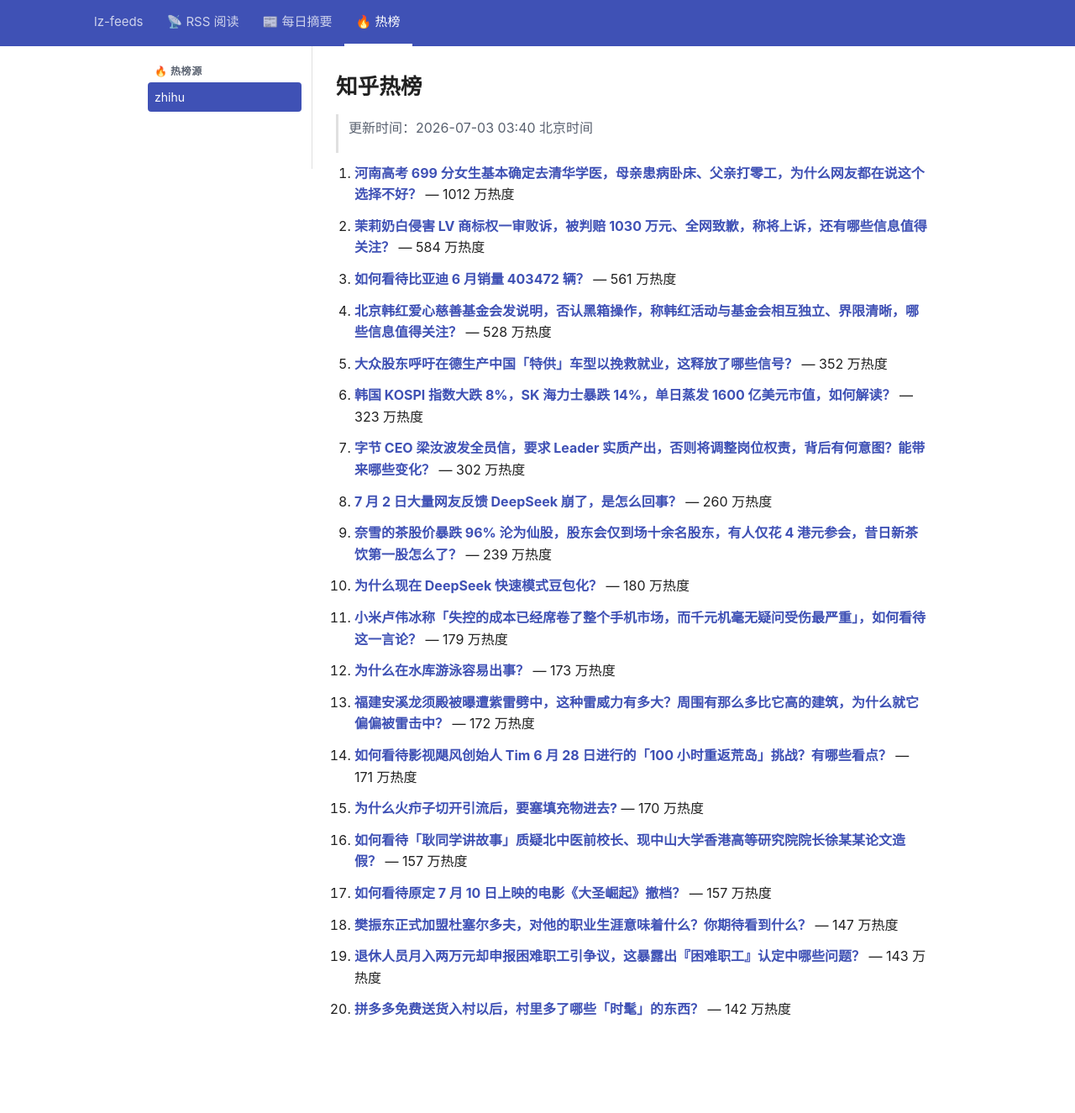
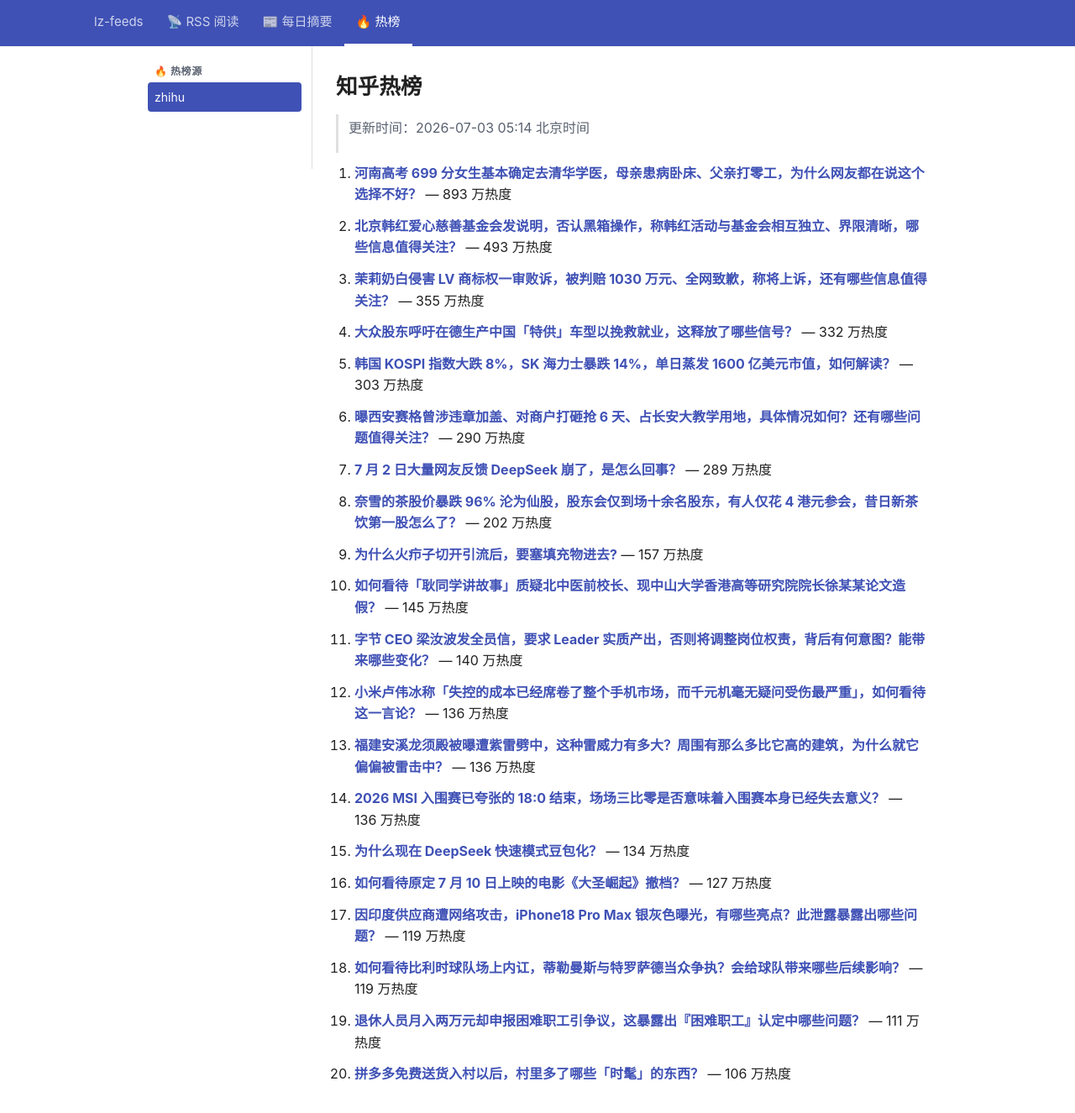
Before and after one commit to lizhang0101/lz-feeds, a Jekyll site: the page built from _hotlist/zhihu.md, in a window 1280 px wide and 1356 px high. Shown: the top 1325 px of the window at 84% size. Built offline with Jekyll 4.4.1, drawn with Linux system fonts in a browser that asks for light colours.

Commit message:
hotlist: 2026-07-02T21:14Z

```diff
--- a/_hotlist/zhihu.md
+++ b/_hotlist/zhihu.md
@@ -1,48 +1,48 @@
 ---
-updated: 2026-07-03 03:40 北京时间
+updated: 2026-07-03 05:14 北京时间
 count: 20
 ---
 
 # 知乎热榜
 
-> 更新时间：2026-07-03 03:40 北京时间
+> 更新时间：2026-07-03 05:14 北京时间
 
-1. **[河南高考 699 分女生基本确定去清华学医，母亲患病卧床、父亲打零工，为什么网友都在说这个选择不好？](https://www.zhihu.com/question/2054372674491750198)** — 1012 万热度
+1. **[河南高考 699 分女生基本确定去清华学医，母亲患病卧床、父亲打零工，为什么网友都在说这个选择不好？](https://www.zhihu.com/question/2054372674491750198)** — 893 万热度
 
-2. **[茉莉奶白侵害 LV 商标权一审败诉，被判赔 1030 万元、全网致歉，称将上诉，还有哪些信息值得关注？](https://www.zhihu.com/question/2056019974779401205)** — 584 万热度
+2. **[北京韩红爱心慈善基金会发说明，否认黑箱操作，称韩红活动与基金会相互独立、界限清晰，哪些信息值得关注？](https://www.zhihu.com/question/2056091282431107204)** — 493 万热度
 
-3. **[如何看待比亚迪 6 月销量 403472 辆？](https://www.zhihu.com/question/2055723812524652185)** — 561 万热度
+3. **[茉莉奶白侵害 LV 商标权一审败诉，被判赔 1030 万元、全网致歉，称将上诉，还有哪些信息值得关注？](https://www.zhihu.com/question/2056019974779401205)** — 355 万热度
 
-4. **[北京韩红爱心慈善基金会发说明，否认黑箱操作，称韩红活动与基金会相互独立、界限清晰，哪些信息值得关注？](https://www.zhihu.com/question/2056091282431107204)** — 528 万热度
+4. **[大众股东呼吁在德生产中国「特供」车型以挽救就业，这释放了哪些信号？](https://www.zhihu.com/question/2055241009630598774)** — 332 万热度
 
-5. **[大众股东呼吁在德生产中国「特供」车型以挽救就业，这释放了哪些信号？](https://www.zhihu.com/question/2055241009630598774)** — 352 万热度
+5. **[韩国 KOSPI 指数大跌 8%，SK 海力士暴跌 14%，单日蒸发 1600 亿美元市值，如何解读？](https://www.zhihu.com/question/2056021886144864275)** — 303 万热度
 
-6. **[韩国 KOSPI 指数大跌 8%，SK 海力士暴跌 14%，单日蒸发 1600 亿美元市值，如何解读？](https://www.zhihu.com/question/2056021886144864275)** — 323 万热度
+6. **[曝西安赛格曾涉违章加盖、对商户打砸抢 6 天、占长安大教学用地，具体情况如何？还有哪些问题值得关注？](https://www.zhihu.com/question/2056002373693038752)** — 290 万热度
 
-7. **[字节 CEO 梁汝波发全员信，要求 Leader 实质产出，否则将调整岗位权责，背后有何意图？能带来哪些变化？](https://www.zhihu.com/question/2055686422682494046)** — 302 万热度
+7. **[7 月 2 日大量网友反馈 DeepSeek 崩了，是怎么回事？](https://www.zhihu.com/question/2056064893745193207)** — 289 万热度
 
-8. **[7 月 2 日大量网友反馈 DeepSeek 崩了，是怎么回事？](https://www.zhihu.com/question/2056064893745193207)** — 260 万热度
+8. **[奈雪的茶股价暴跌 96% 沦为仙股，股东会仅到场十余名股东，有人仅花 4 港元参会，昔日新茶饮第一股怎么了？](https://www.zhihu.com/question/2055976324167213165)** — 202 万热度
 
-9. **[奈雪的茶股价暴跌 96% 沦为仙股，股东会仅到场十余名股东，有人仅花 4 港元参会，昔日新茶饮第一股怎么了？](https://www.zhihu.com/question/2055976324167213165)** — 239 万热度
+9. **[为什么火疖子切开引流后，要塞填充物进去?](https://www.zhihu.com/question/7737953488)** — 157 万热度
 
-10. **[为什么现在 DeepSeek 快速模式豆包化？](https://www.zhihu.com/question/2050992107284964141)** — 180 万热度
+10. **[如何看待「耿同学讲故事」质疑北中医前校长、现中山大学香港高等研究院院长徐某某论文造假？](https://www.zhihu.com/question/2054149712081695912)** — 145 万热度
 
-11. **[小米卢伟冰称「失控的成本已经席卷了整个手机市场，而千元机毫无疑问受伤最严重」，如何看待这一言论？](https://www.zhihu.com/question/2055964863189537048)** — 179 万热度
+11. **[字节 CEO 梁汝波发全员信，要求 Leader 实质产出，否则将调整岗位权责，背后有何意图？能带来哪些变化？](https://www.zhihu.com/question/2055686422682494046)** — 140 万热度
 
-12. **[为什么在水库游泳容易出事？](https://www.zhihu.com/question/29416944)** — 173 万热度
+12. **[小米卢伟冰称「失控的成本已经席卷了整个手机市场，而千元机毫无疑问受伤最严重」，如何看待这一言论？](https://www.zhihu.com/question/2055964863189537048)** — 136 万热度
 
-13. **[福建安溪龙须殿被曝遭紫雷劈中，这种雷威力有多大？周围有那么多比它高的建筑，为什么就它偏偏被雷击中？](https://www.zhihu.com/question/2055683206213361694)** — 172 万热度
+13. **[福建安溪龙须殿被曝遭紫雷劈中，这种雷威力有多大？周围有那么多比它高的建筑，为什么就它偏偏被雷击中？](https://www.zhihu.com/question/2055683206213361694)** — 136 万热度
 
-14. **[如何看待影视飓风创始人 Tim 6 月 28 日进行的「100 小时重返荒岛」挑战？有哪些看点？](https://www.zhihu.com/question/2055227089813608403)** — 171 万热度
+14. **[2026 MSI 入围赛已夸张的 18:0 结束，场场三比零是否意味着入围赛本身已经失去意义？](https://www.zhihu.com/question/2055962198317294585)** — 136 万热度
 
-15. **[为什么火疖子切开引流后，要塞填充物进去?](https://www.zhihu.com/question/7737953488)** — 170 万热度
+15. **[为什么现在 DeepSeek 快速模式豆包化？](https://www.zhihu.com/question/2050992107284964141)** — 134 万热度
 
-16. **[如何看待「耿同学讲故事」质疑北中医前校长、现中山大学香港高等研究院院长徐某某论文造假？](https://www.zhihu.com/question/2054149712081695912)** — 157 万热度
+16. **[如何看待原定 7 月 10 日上映的电影《大圣崛起》撤档？](https://www.zhihu.com/question/2055322936668598686)** — 127 万热度
 
-17. **[如何看待原定 7 月 10 日上映的电影《大圣崛起》撤档？](https://www.zhihu.com/question/2055322936668598686)** — 157 万热度
+17. **[因印度供应商遭网络攻击，iPhone18 Pro Max 银灰色曝光，有哪些亮点？此泄露暴露出哪些问题？](https://www.zhihu.com/question/2055321023403095974)** — 119 万热度
 
-18. **[樊振东正式加盟杜塞尔多夫，对他的职业生涯意味着什么？你期待看到什么？](https://www.zhihu.com/question/2055750691021395184)** — 147 万热度
+18. **[如何看待比利时球队场上内讧，蒂勒曼斯与特罗萨德当众争执？会给球队带来哪些后续影响？](https://www.zhihu.com/question/2055912450835181727)** — 119 万热度
 
-19. **[退休人员月入两万元却申报困难职工引争议，这暴露出『困难职工』认定中哪些问题？](https://www.zhihu.com/question/2055392147105486769)** — 143 万热度
+19. **[退休人员月入两万元却申报困难职工引争议，这暴露出『困难职工』认定中哪些问题？](https://www.zhihu.com/question/2055392147105486769)** — 111 万热度
 
-20. **[拼多多免费送货入村以后，村里多了哪些「时髦」的东西？](https://www.zhihu.com/question/2055715938553554608)** — 142 万热度
+20. **[拼多多免费送货入村以后，村里多了哪些「时髦」的东西？](https://www.zhihu.com/question/2055715938553554608)** — 106 万热度
```
